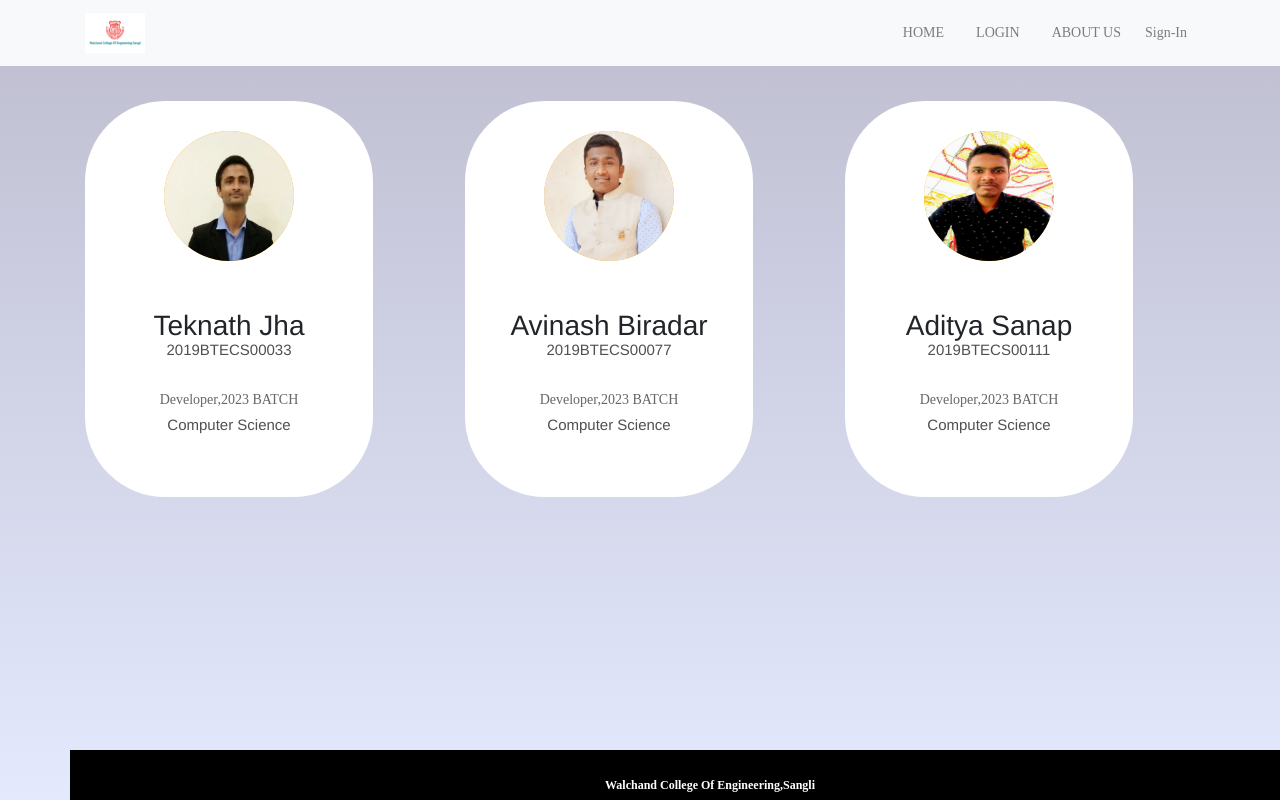
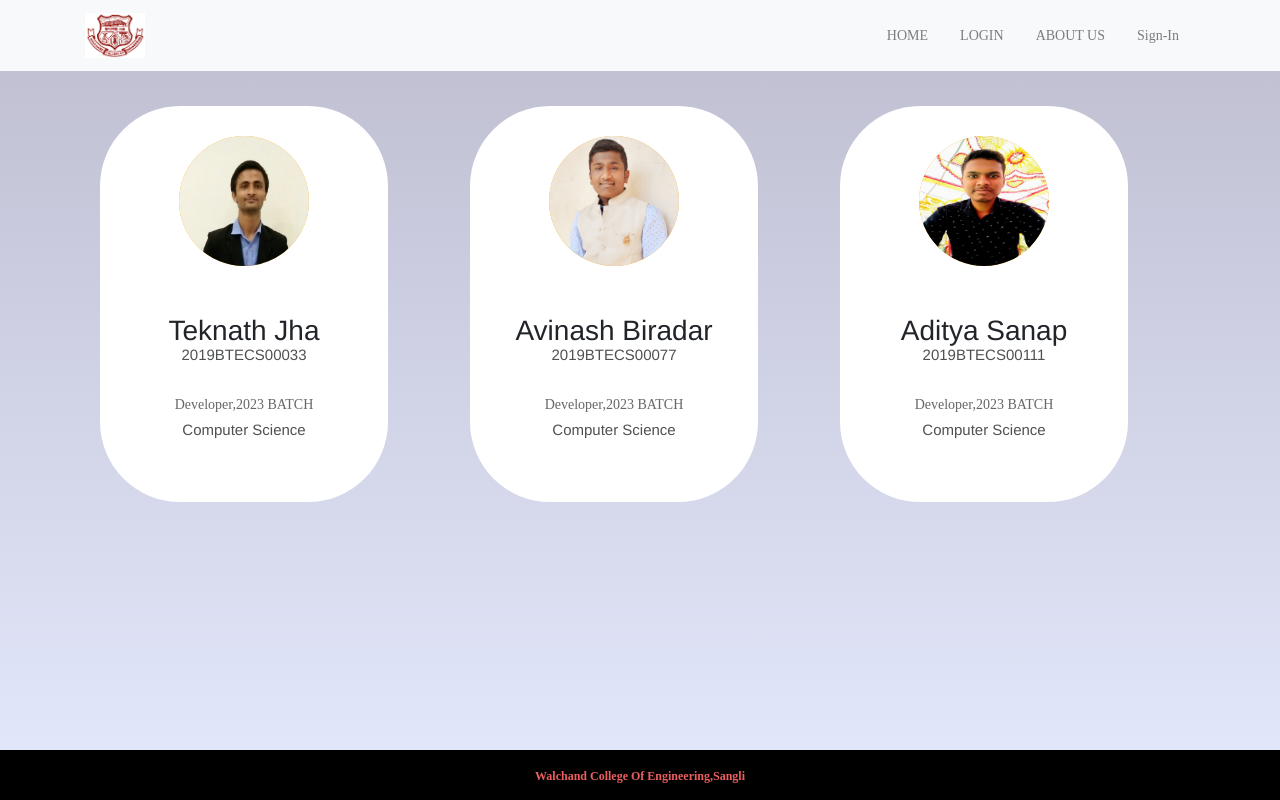
Before and after one commit to Teknath-jha/Doc-Tracker, a Django app: page /about/ in a window 1280 px wide. Run offline with Django 3.2, Linux system fonts and the light colour scheme; some libraries are stand-ins or nearby versions; some web fonts are replaced.

Commit message:
Minor Changes in logo , sign in , log in , Drop Down

```diff
--- a/DocTracker/DocTracker/templates/about.html
+++ b/DocTracker/DocTracker/templates/about.html
@@ -8,9 +8,10 @@
 
 
 <!-- -------------------@ Avinash style-------------------------- -->
-<div class="container ">
+<div class="container">
+    <div class="container">
         <br><br><br><br>
-    <div class="row mx-px-auto">
+        <div class=" d-flex flex-row row mx-px-auto">
             <div class='col-md-4'>
                 <div class='our-team' style="width: 18rem; border-radius: 5rem;">
                     <div class='picture'><img class='img-fluid' style='max-width: 130px; height:130px ;'
@@ -26,11 +27,14 @@
 
                     </div>
                     <ul class='social'>
-                    <li><a href=mailto:@teknath.jha@walchandsangli.ac.in aria-hidden='true'><i class="fa fa-envelope" aria-hidden="true"></i></a>
+                        <li><a href=mailto:@teknath.jha@walchandsangli.ac.in aria-hidden='true'><i
+                                    class="fa fa-envelope" aria-hidden="true"></i></a>
                         </li>
-                    <li><a href=" " title="LinkedIn" class="btn btn-linkedin btn-lg"><i class="fa fa-linkedin fa-fw"></i></a>
+                        <li><a href=" " title="LinkedIn" class="btn btn-linkedin btn-lg"><i
+                                    class="fa fa-linkedin fa-fw"></i></a>
                         </li>
-                    <li><a href="#" title="Facebook" class="btn btn-facebook btn-lg"><i class="fa fa-facebook fa-fw"></i></a>
+                        <li><a href="#" title="Facebook" class="btn btn-facebook btn-lg"><i
+                                    class="fa fa-facebook fa-fw"></i></a>
                         </li>
                     </ul>
                 </div>
@@ -49,11 +53,14 @@
 
                     </div>
                     <ul class='social'>
-                    <li><a href=mailto:@avinash.biradar@walchandsangli.ac.in aria-hidden='true'><i class="fa fa-envelope" aria-hidden="true"></i></a></a>
+                        <li><a href=mailto:@avinash.biradar@walchandsangli.ac.in aria-hidden='true'><i
+                                    class="fa fa-envelope" aria-hidden="true"></i></a></a>
                         </li>
-                    <li><a href=" " title="LinkedIn" class="btn btn-linkedin btn-lg"><i class="fa fa-linkedin fa-fw"></i></a>
+                        <li><a href=" " title="LinkedIn" class="btn btn-linkedin btn-lg"><i
+                                    class="fa fa-linkedin fa-fw"></i></a>
                         </li>
-                    <li><a href="#" title="Facebook" class="btn btn-facebook btn-lg"><i class="fa fa-facebook fa-fw"></i></a>
+                        <li><a href="#" title="Facebook" class="btn btn-facebook btn-lg"><i
+                                    class="fa fa-facebook fa-fw"></i></a>
                         </li>
                     </ul>
                 </div>
@@ -68,17 +75,22 @@
                         <h4 class='title' style='margin-bottom:30px;'>2019BTECS00111</h4>
                         <p class='fw-light' style=>Developer,2023 BATCH</p>
                         <h4 class='title' style='line-height:25px ;margin-bottom:20px'>Computer Science</h4>
+                    </div>
 
-
-                </div>
                     <ul class='social'>
-                    <li><a href=mailto:@aditya.sanap@walchandsangli.ac.in aria-hidden='true'><i class="fa fa-envelope" aria-hidden="true"></i></a>
+                        <li><a href=mailto:@aditya.sanap@walchandsangli.ac.in aria-hidden='true'><i
+                                    class="fa fa-envelope" aria-hidden="true"></i></a>
                         </li>
-                    <li><a href="https://www.linkedin.com/in/aditya-sanap-27a653193/" title="LinkedIn" class="btn btn-linkedin btn-lg"><i class="fa fa-linkedin fa-fw"></i></a>
+                        <li><a href="https://www.linkedin.com/in/aditya-sanap-27a653193/" title="LinkedIn"
+                                class="btn btn-linkedin btn-lg"><i class="fa fa-linkedin fa-fw"></i></a>
                         </li>
-                    <li><a href="https://www.facebook.com/aditya.sanap.44" title="Facebook" class="btn btn-facebook btn-lg"><i class="fa fa-facebook fa-fw"></i></a>
+                        <li><a href="https://www.facebook.com/aditya.sanap.44" title="Facebook"
+                                class="btn btn-facebook btn-lg"><i class="fa fa-facebook fa-fw"></i></a>
                         </li>
                     </ul>
                 </div>
             </div>
+        </div>
+    </div>
+</div>
 {%endblock%}
--- a/DocTracker/DocTracker/templates/base.html
+++ b/DocTracker/DocTracker/templates/base.html
@@ -67,7 +67,7 @@
   <nav class="navbar navbar-expand-md navbar-light bg-light">
   <div class="container-sm">
     <a class="navbar-brand" href="http://www.walchandsangli.ac.in/">
-      <img src="{% static 'landing_static/img/logo_wce.png' %}" width="60" height="40" alt="">
+      <img src="{% static 'landing_static\img\iarkqxtsdhpl7n2mcgegndownload (1)SREZ.png' %}" width="60" height="45" alt="">
     </a>
     <button class="navbar-toggler" type="button" data-bs-toggle="collapse" data-bs-target="#navbarNav" aria-controls="navbarNav" aria-expanded="false" aria-label="Toggle navigation">
     <span class="navbar-toggler-icon"></span>
@@ -96,7 +96,7 @@
       </li>
       {% else %}
       <li class="nav-item">
-        <a class="nav-link" href="{% url 'login' %}">Sign-In</a>
+        <a class="nav-link px-3" href="{% url 'login' %}">Sign-In</a>
       </li>
       {% endif %}
       </ul>
--- a/DocTracker/DocTracker/templates/login.html
+++ b/DocTracker/DocTracker/templates/login.html
@@ -8,7 +8,6 @@
 <link href="{%static 'landing_static/css/style.css' %}/css/style.css' %}" rel="stylesheet">
 
 <div class="limiter">
-    <br><br><br>
     {% if errorMessage %}
     <script>
         alert('{{ errorMessage }}');
@@ -55,7 +54,7 @@
                     </button>
                 </div>
 
-                <div class="text-center w-full p-t-75">
+                <div class="text-center w-full p-t-45">
                     <span class="txt1">
                         Not a member?
                     </span>
--- a/DocTracker/DocTracker/templates/signup.html
+++ b/DocTracker/DocTracker/templates/signup.html
@@ -6,9 +6,9 @@
 <link href="{%static 'about/css/style.css' %}" rel="stylesheet">
 <link href="{%static 'about/css/style.css' %}" rel="stylesheet">
 
-<br><br><br>
+<br><br>
 <div class="limiter">
-    <div class="container-login100">
+    <div class="container-login100 pt-5">
         <div class="wrap-login100 p-l-50 p-r-50 p-t-77 p-b-30">
             <form class="login100-form validate-form" action="" method="post" enctype="multipart/form-data">
                 {% csrf_token %}
--- a/DocTracker/static/css/main.css
+++ b/DocTracker/static/css/main.css
@@ -48,7 +48,7 @@
 
  .header_area .main-menu .navbar{
 
-  background-color: #f4f6f7;
+  background-color: #000000;
   position: sticky;
 }
 
--- a/DocTracker/static/landing_static/css/style.css
+++ b/DocTracker/static/landing_static/css/style.css
@@ -25,6 +25,7 @@ body {
 .button{
     padding: 10px 0px;
 }
+
 .footer {
     position:fixed;
     text-align: center;
@@ -37,9 +38,9 @@ body {
  }
 
  .footer p {
-	margin-top: 25px;
+     margin : 1rem;
      font-size: 12px;
-  color: white;
+   color: rgb(236, 95, 95);
  }
 
 .pageform{
```
Also changed, not shown: DocTracker/static/landing_static/img/iarkqxtsdhpl7n2mcgegndownload (1)SREZ.png (added), DocTracker/static/landing_static/img/logo_wce.png (deleted). Lines whose indentation alone changed are shown as unchanged.
